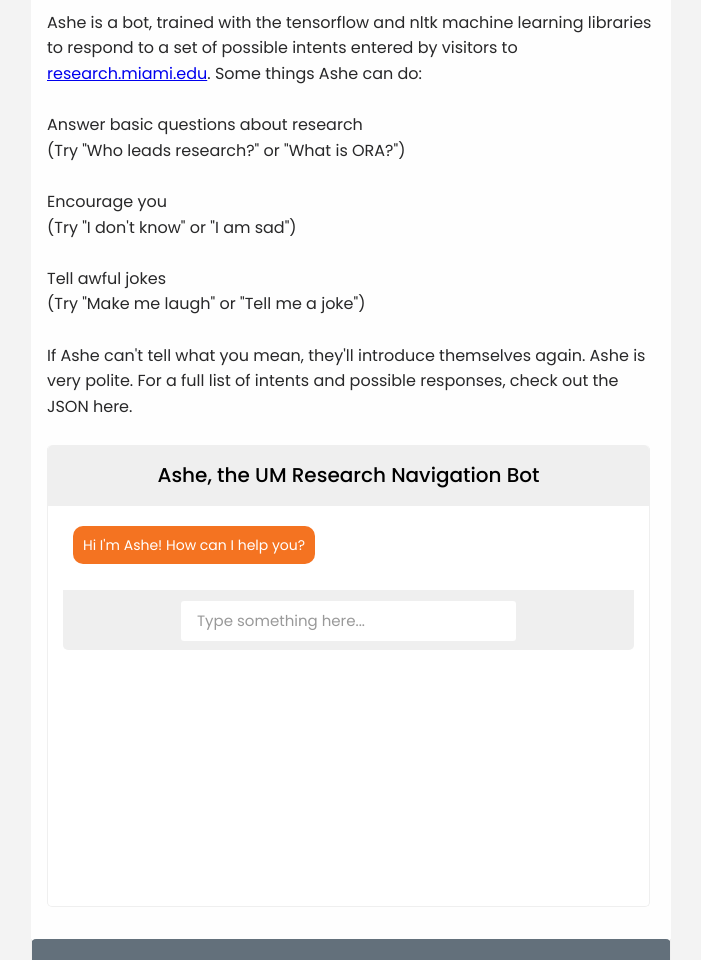
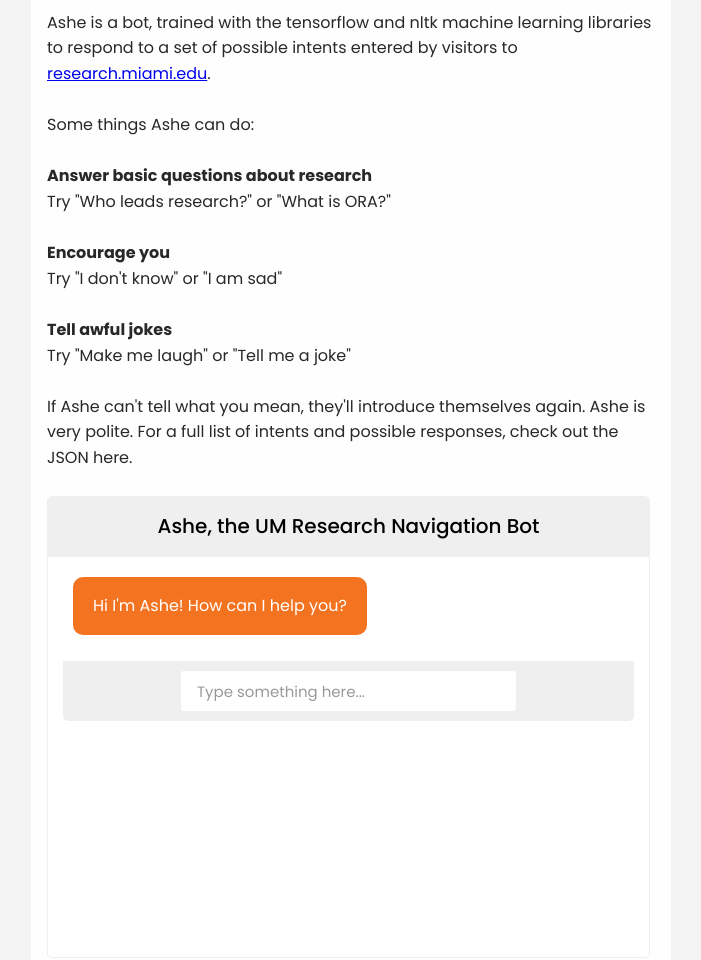
Before and after one commit to cristinabaldor/research-navibot, a Flask app: page / in a window 1280 px wide. Shown: the part 413-1373 px from the top of the page, without its empty margins (289-990 px from the left). Run offline with Flask 2, Linux system fonts and the light colour scheme; lists and menus that the app fills with data are empty; parts of the project's set-up code (start-up, migrations or seed data) failed here and were passed over; some libraries are stand-ins or nearby versions; some web fonts are replaced.

Commit message:
updated css

```diff
--- a/intents.json
+++ b/intents.json
@@ -197,8 +197,9 @@
             ],
             "responses": [
                 "The Division of Veterinary Resources manages requests for animals for use in research. Learn more here: https://research.miami.edu/about/admin-areas/rco/dvr/index.html",
-                "Our Division of Veterinary Resources cares for all the animals we use in research. Learn more here: https://research.miami.edu/about/admin-areas/rco/dvr/index.html"
+                "Our Division of Veterinary Resources cares for all the animals we use in research. Learn more here:" "https://research.miami.edu/about/admin-areas/rco/dvr/index.html"
             ]
+
         },
         {
             "tag": "dadjokes",
--- a/static/style.css
+++ b/static/style.css
@@ -73,15 +73,24 @@
     background: #f47321;
 }
 .wrapper .form .inbox .msg-header{
-    max-width: 53%;
+    max-width: 85%;
     margin-left: 10px;
 }
+
+.form .inbox .msg-header {
+    color: #fff;
+    background: #f47321;
+    border-radius: 10px;
+    padding: 8px 10px;
+    font-size: 16px;
+}
+
 .form .inbox .msg-header p{
     color: #fff;
     background: #f47321;
     border-radius: 10px;
     padding: 8px 10px;
-    font-size: 14px;
+    font-size: 16px;
     word-break: break-all;
 }
 .form .user-inbox .msg-header p{
--- a/templates/index.html
+++ b/templates/index.html
@@ -480,14 +480,14 @@
                                                                             to respond to a set of possible intents
                                                                             entered by visitors to
                                                                             <a
-                                                                                href="https://research.miami.edu/">research.miami.edu</a>.
-                                                                            Some things Ashe can do: <br>
+                                                                                href="https://research.miami.edu/">research.miami.edu</a>. <br>
+                                                                            <br> Some things Ashe can do: <br>
                                                                             <br>
-                                                                            Answer basic questions about research <br>(Try "Who leads research?" or "What is ORA?") <br>
+                                                                            <strong> Answer basic questions about research </strong> <br>Try "Who leads research?" or "What is ORA?" <br>
                                                                             <br>
-                                                                            Encourage you <br>(Try "I don't know" or "I am sad") <br>
+                                                                            <strong>Encourage you </strong><br>Try "I don't know" or "I am sad" <br>
                                                                             <br>
-                                                                            Tell awful jokes <br> (Try "Make me laugh" or "Tell me a joke") <br>
+                                                                            <strong> Tell awful jokes </strong><br> Try "Make me laugh" or "Tell me a joke" <br>
                                                                             <br>
                                                                             If Ashe can't tell what you mean, they'll introduce themselves again. Ashe is very polite.
                                                                             For a full list of intents and possible responses, check out the JSON here.
@@ -499,21 +499,20 @@
                                                                                 Navigation Bot </div>
                                                                             <div class="form">
                                                                                 <div class="bot-inbox inbox">
-                                                                                    <div class="msg-header"
-                                                                                        id='bot_response'>
-                                                                                        <p>Hi I'm Ashe! How can I help
-                                                                                            you?</p>
+                                                                                    <div class="msg-header" id='bot_response'>
+                                                                                        <p>Hi I'm Ashe! How can I help you?</p>
                                                                                     </div>
                                                                                 </div>
                                                                                 <div class="user-inbox inbox">
-                                                                                    <div class="msg-header">
-                                                                                    </div>
+                                                                                    <!-- <div class="msg-header">
+                                                                                    </div> -->
                                                                                 </div>
                                                                                 <div class="typing-field">
                                                                                     <div class="input-data">
                                                                                         <input id="data" type="text"
                                                                                             placeholder="Type something here..."
-                                                                                            required>
+                                                                                            required
+                                                                                            onchange="get_comment()">
                                                                                         <button id="send-btn"
                                                                                             onclick="get_comment()">Send</button>
                                                                                     </div>
```
Also changed, not shown: README.md, static/app.js (line endings or trailing spaces), 1 other file.
